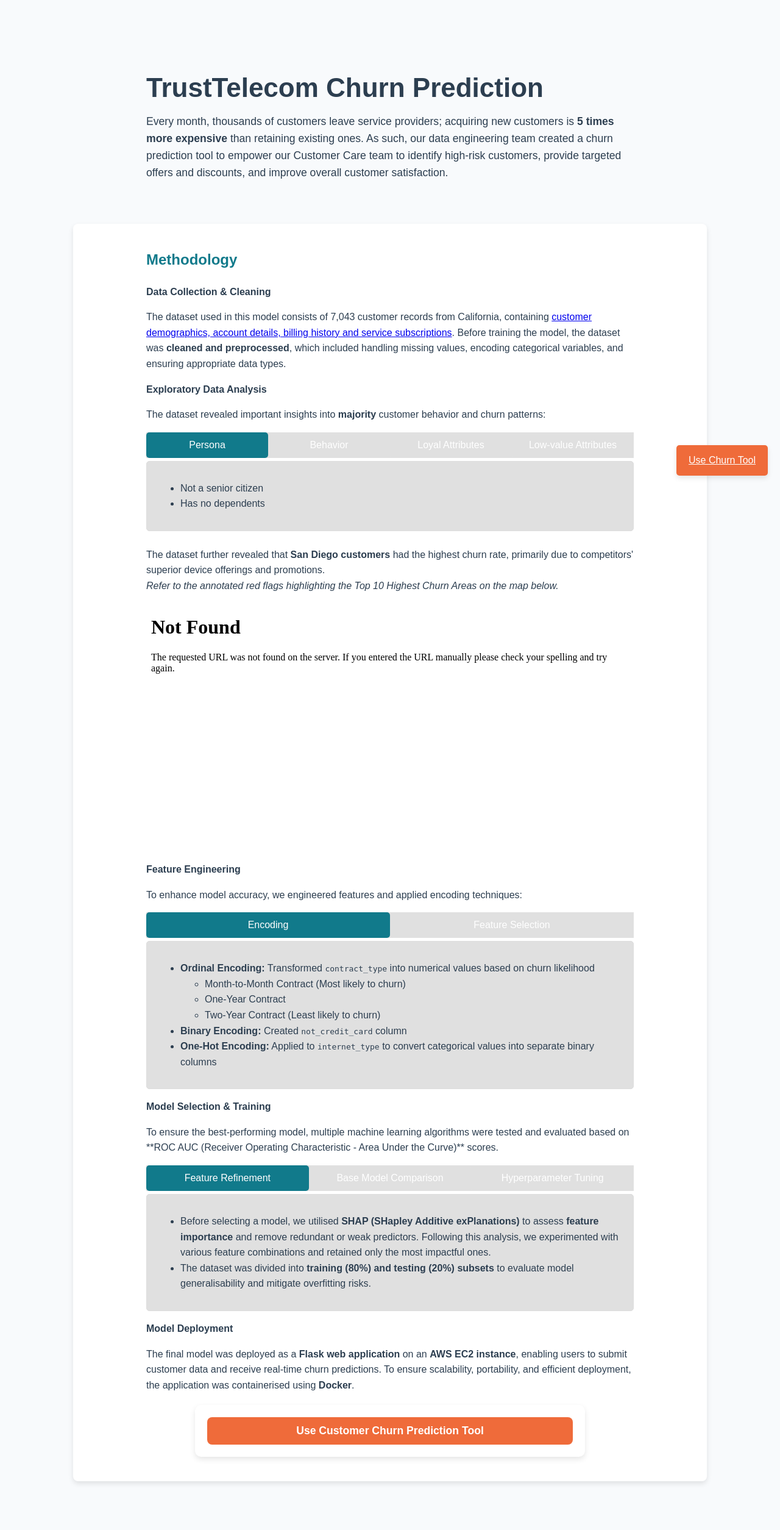
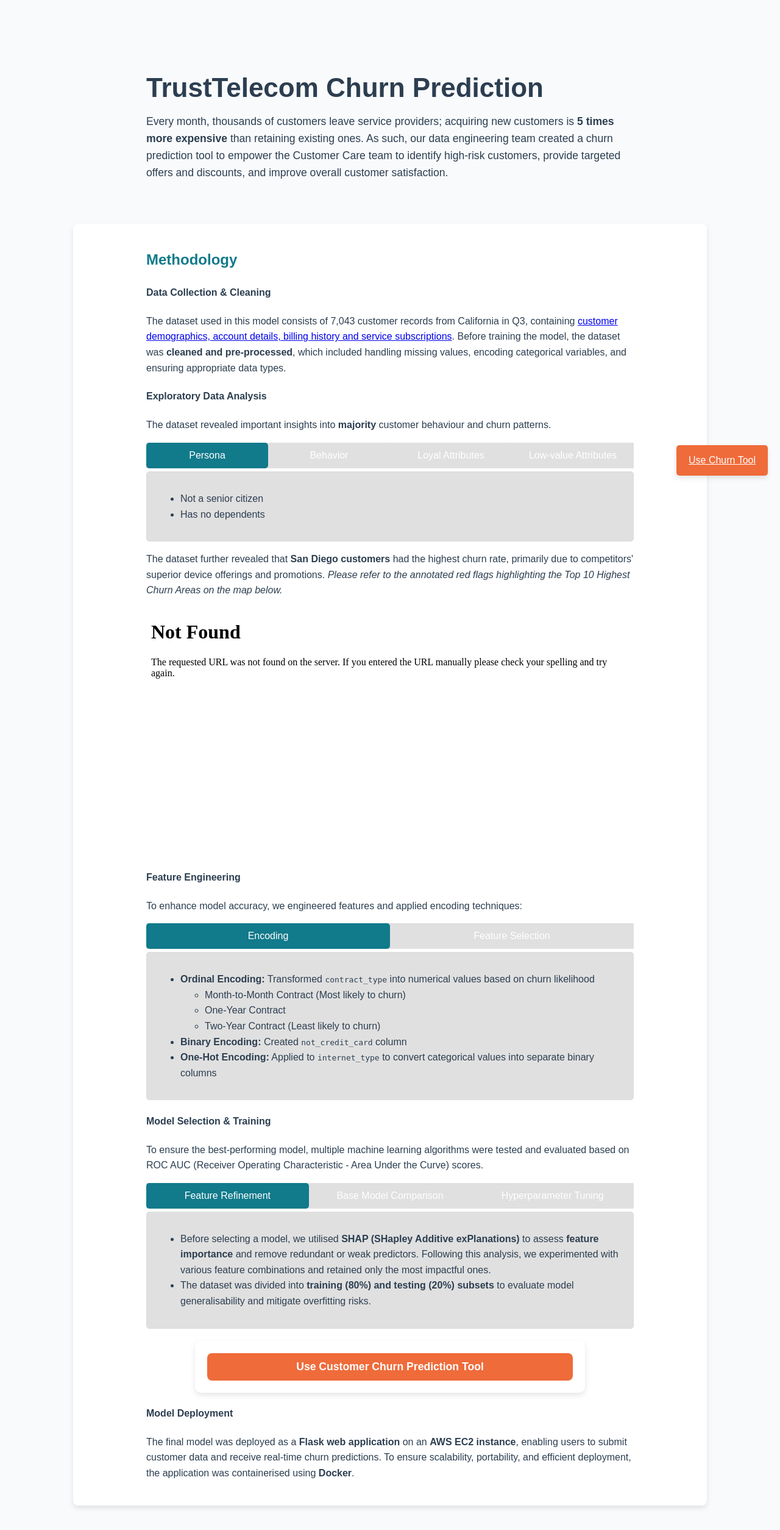
Before and after one commit to NR721/telecom-churnpred, a Flask app: page / in a window 1280 px wide. Shown: the whole page at 61% size. Before the commit the page ends 2433 px from the top, so only its background shows below. Run offline with Flask 3, Linux system fonts and the light colour scheme.

Commit message:
British English updates

```diff
--- a/src/templates/home.html
+++ b/src/templates/home.html
@@ -7,14 +7,13 @@
     <link rel="stylesheet" type="text/css" href="{{ url_for('static', filename='css/style.css') }}">
 </head>
 <body>
-
     <!-- Hero Section -->
     <header class="hero">
         <h1>TrustTelecom Churn Prediction</h1>
         <p>Every month, thousands of customers leave service providers;
             acquiring new customers is <b>5 times more expensive</b> than retaining existing ones.
             As such, our data engineering team created a churn prediction tool to empower
-            our Customer Care team to identify high-risk customers, provide targeted offers and discounts, and improve overall customer satisfaction.</p>
+            the Customer Care team to identify high-risk customers, provide targeted offers and discounts, and improve overall customer satisfaction.</p>
     </header>
 
     <!-- Sticky CTA Button -->
@@ -22,26 +21,23 @@
 
     <!-- Methodology Content -->
     <div class="container">
-        <!-- Left Section: About the Tool -->
         <section class="info-section">
             <h2>Methodology</h2>
-            <p><b>Data Collection & Cleaning</b></p>
-            <p>The dataset used in this model consists of 7,043 customer records from California,
-                containing
+            <h4>Data Collection & Cleaning</h4>
+                <p>The dataset used in this model consists of 7,043 customer records from California in Q3, containing
                     <a href="https://community.ibm.com/community/user/businessanalytics/blogs/steven-macko/2019/07/11/telco-customer-churn-1113" target="_blank">
                         customer demographics, account details, billing history and service subscriptions</a>.
-                Before training the model, the dataset was <b>cleaned and preprocessed</b>, which included handling missing values, encoding categorical variables, and ensuring appropriate data types.
+                    Before training the model, the dataset was <b>cleaned and pre-processed</b>, which included handling missing values, encoding categorical variables, and ensuring appropriate data types.
                 </p>
-
-            <p><b>Exploratory Data Analysis</b></p>
-            <p>The dataset revealed important insights into <b>majority</b> customer behavior and churn patterns:
+            <h4>Exploratory Data Analysis</h4>
+            <p>The dataset revealed important insights into <b>majority</b> customer behaviour and churn patterns.
 
                 <!-- Tab Navigation -->
                 <div class="tab">
                     <button class="tablinks active" onclick="openTab(event, 'majority-persona')">Persona</button>
                     <button class="tablinks" onclick="openTab(event, 'customer-behavior')">Behavior</button>
-                <button class="tablinks" onclick="openTab(event, 'loyal-customers')">Loyal Attributes</button>
-                <button class="tablinks" onclick="openTab(event, 'low-value-columns')">Low-value Attributes</button>
+                    <button class="tablinks" onclick="openTab(event, 'loyal-attributes')">Loyal Attributes</button>
+                    <button class="tablinks" onclick="openTab(event, 'low-value-attributes')">Low-value Attributes</button>
                 </div>
 
                 <!-- Tab Content -->
@@ -65,7 +61,7 @@
                     </ul>
                 </div>
 
-            <div id="loyal-customers" class="tabcontent">
+                <div id="loyal-attributes" class="tabcontent">
                     <ul>
                         <li>Has <b>> 5 months</b> of tenure</li>
                         <li>Made <b>> 2 </b>referrals</li>
@@ -75,19 +71,20 @@
                     </ul>
                 </div>
 
-            <div id="low-value-columns" class="tabcontent">
+                <div id="low-value-attributes" class="tabcontent">
                     <ul>
                         <li><b>Customer ID</b> – No significant difference between early vs late joiners</li>
                         <li><b>Gender</b> – Gender distribution was proportionate and did not impact churn</li>
                     </ul>
                 </div>
 
-            <br>The dataset further revealed that <b>San Diego customers</b> had the highest churn rate, primarily due to competitors' superior device offerings and promotions.
-            <br><i>Refer to the annotated red flags highlighting the Top 10 Highest Churn Areas on the map below.</i></p>
+                <p>The dataset further revealed that <b>San Diego customers</b> had the highest churn rate,
+                    primarily due to competitors' superior device offerings and promotions.
+                    <i>Please refer to the annotated red flags highlighting the Top 10 Highest Churn Areas on the map below.</i></p>
                     <iframe src="{{ url_for('static', filename='geo_churn_top10_areaid.html') }}"
                             width="100%" height="400px" style="border: none;"></iframe>
 
-            <p><b>Feature Engineering</b></p>
+            <h4>Feature Engineering</h4>
             <p>To enhance model accuracy, we engineered features and applied encoding techniques:</p>
 
                 <!-- Tab Navigation -->
@@ -108,15 +105,13 @@
                         </li>
 
                         <li><b>Binary Encoding:</b> Created <code>not_credit_card</code> column</li>
-
                         <li><b>One-Hot Encoding:</b> Applied to <code>internet_type</code> to convert categorical values into separate binary columns</li>
                 </div>
-
 
                 <!-- Feature Selection Tab Content -->
                 <div id="feature-selection" class="tabcontent">
                     <ul>
-                    <li><b>Feature Aggregation:</b> Generated new features to capture customer engagement:
+                        <li><b>Feature Aggregation:</b> Generated new features to capture customer engagement
                             <ul>
                                 <li><code>stream_type_count</code>: Total number of streaming services used</li>
                                 <li><code>total_services</code>: Total number of services subscribed</li>
@@ -126,15 +121,15 @@
                         </li>
 
                         <li><b>Churn Risk Indicator:</b> Created <code>is_top_churn_area</code></li>
+                        <li><b>Feature Selection & Correlation Pruning:</b> Iteratively removed highly correlated features (<b>correlation > 0.85</b>) to prevent multicollinearity
 
-                    <li><b>Feature Selection & Correlation Pruning:</b> Iteratively removed highly correlated features (<b>correlation > 0.85</b>) to prevent multicollinearity
                         </li>
+                    </ul>
                 </div>
 
-            <p><b>Model Selection & Training</b></p>
-            <p>
-                To ensure the best-performing model, multiple machine learning algorithms were tested and evaluated based on **ROC AUC (Receiver Operating Characteristic - Area Under the Curve)** scores.
-            </p>
+            <h4>Model Selection & Training</h4>
+            <p>To ensure the best-performing model, multiple machine learning algorithms were tested and
+                evaluated based on ROC AUC (Receiver Operating Characteristic - Area Under the Curve) scores.</p>
 
                 <!-- Tab Navigation -->
                 <div class="tab">
@@ -155,19 +150,19 @@
 
                 <!-- Base Model Comparison Tab -->
                 <div id="base-model" class="tabcontent">
-                <p>
-                    Three models were evaluated using ROC AUC as the primary metric:
-                </p>
+                    <ul><li>Three models were evaluated using ROC AUC as the primary metric
                             <ul>
                                 <li><b>Logistic Regression</b></li>
                                 <li><b>CatBoost</b></li>
                                 <li><b>Random Forest</b></li>
                             </ul>
-                <p>
+                        </li>
+                        <li>
                             <b>Random Forest</b> achieved the highest AUC score and was chosen as the best-performing model. To ensure model consistency,
                             we applied <b>K-Fold Cross-Validation (K=10)</b> across all three models.
                             <b>Random Forest</b> consistently outperformed the alternatives, confirming its suitability for deployment.
-                </p>
+                        </li>
+                    </ul>
                 </div>
 
                 <!-- Hyperparameter Tuning Tab -->
@@ -178,8 +173,14 @@
                     </p>
                 </div>
 
+            <!-- Call to Action -->
+            <section class="cta">
+                <form action="{{ url_for('get_html') }}" method="get">
+                    <button class="submit">Use Customer Churn Prediction Tool</button>
+                </form>
+            </section>
 
-            <p><b>Model Deployment</b></p>
+            <h4>Model Deployment</h4>
             <p>
                 The final model was deployed as a <b>Flask web application</b> on an <b>AWS EC2 instance</b>,
                 enabling users to submit customer data and receive real-time churn predictions.
@@ -189,12 +190,7 @@
 
         </section>
 
-        <!-- Call to Action -->
-        <section class="cta">
-            <form action="{{ url_for('get_html') }}" method="get">
-                <button class="submit">Use Customer Churn Prediction Tool</button>
-            </form>
-        </section>
+
 
     </div>
 
```
Lines whose indentation alone changed are shown as unchanged.
